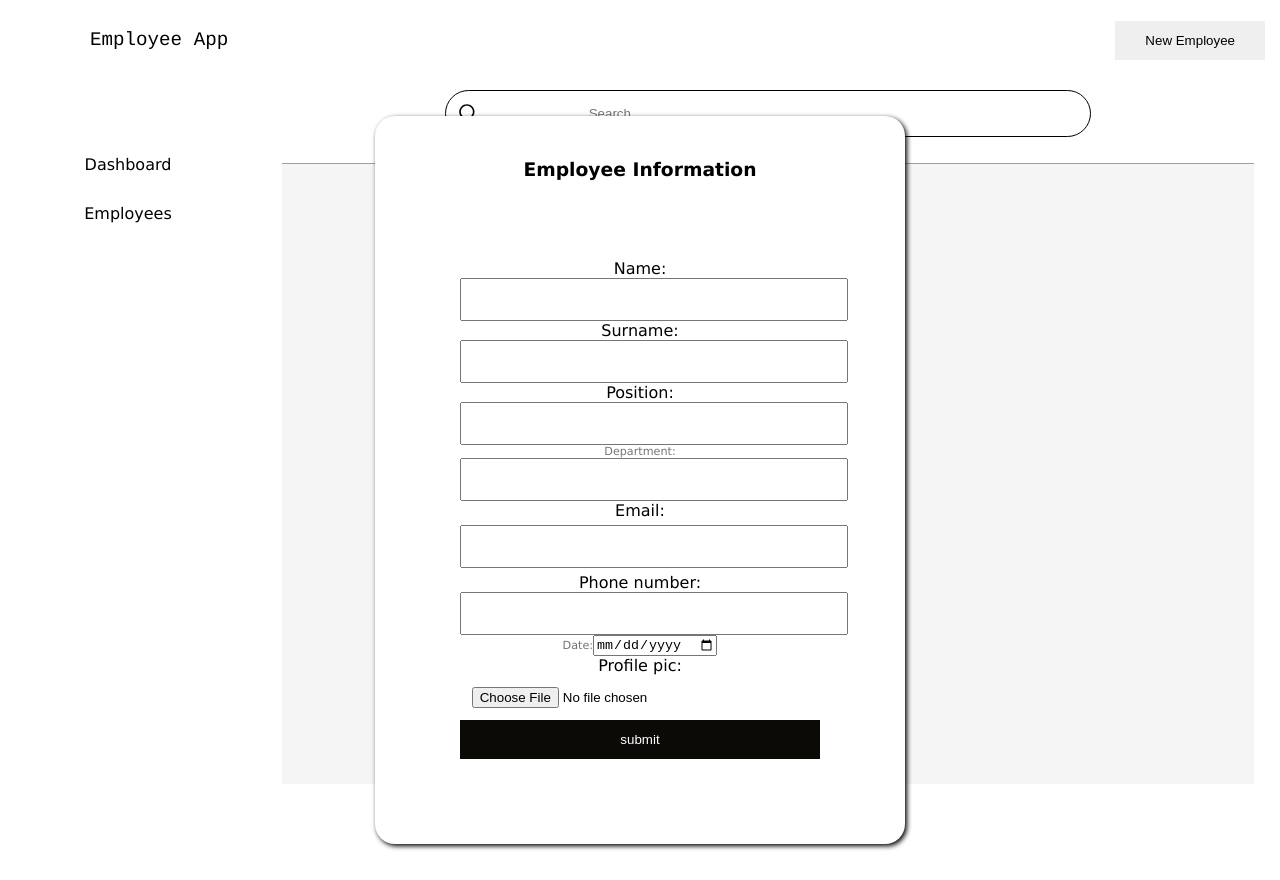
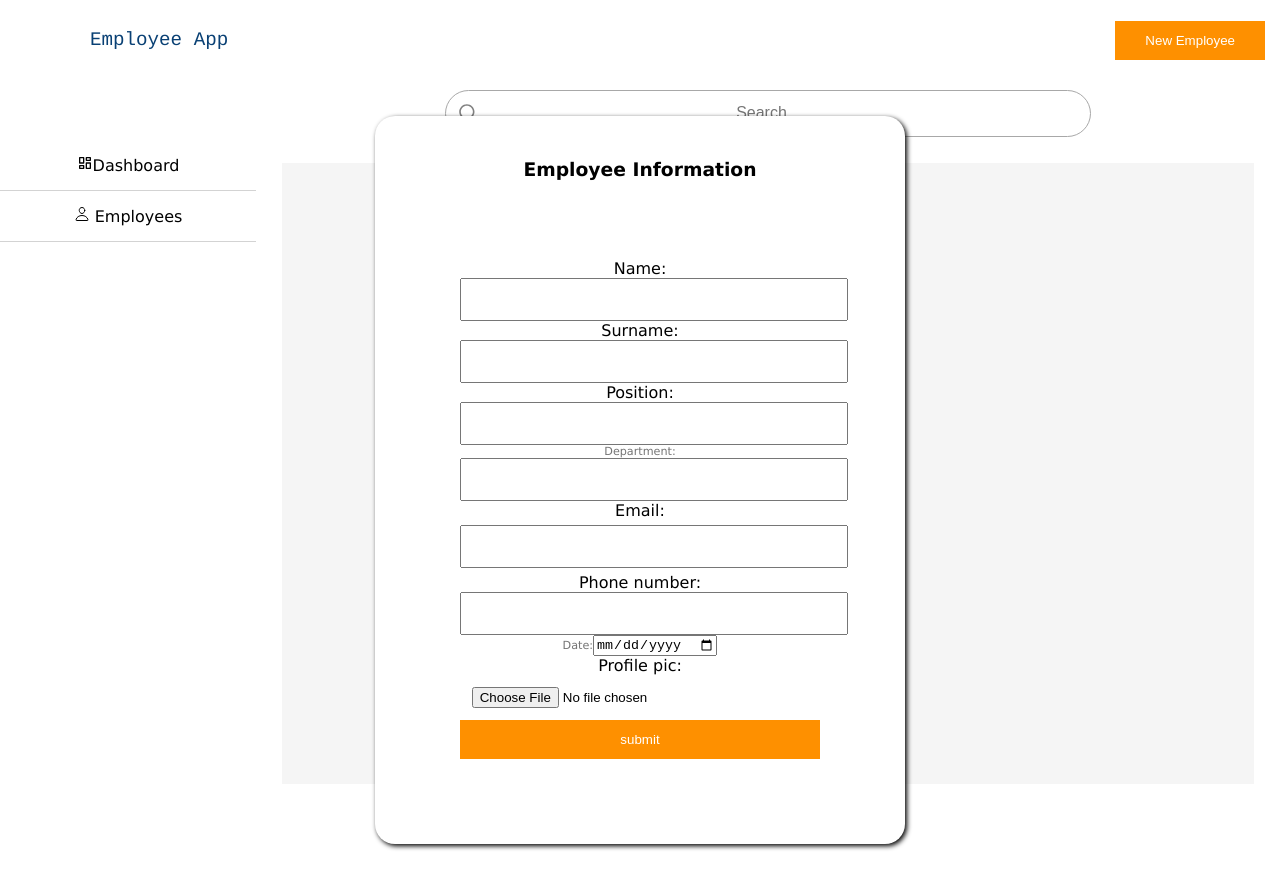
Before and after one commit to Lspacedev/employee-app, a React (Create React App) app: page / in a window 1280 px wide. Both pictures are taken after a click on the button "New Employee". Built offline with nearby package versions, Linux system fonts and the light colour scheme.

Commit message:
updated styles

```diff
--- a/src/App.css
+++ b/src/App.css
@@ -59,6 +59,11 @@ body,
   margin: 15px;
   box-sizing: border-box;
   border: none;
+  background-color: #fe9000;
+  color: white;
+}
+.Add-div button:hover {
+  background-color: #094074;
 }
 
 .logo {
@@ -66,15 +71,18 @@ body,
   font-size: 1.2rem;
 
   font-family: "Courier", Courier, monospace;
+  color: #094074;
 }
 
 .Sidebar {
   grid-column: 1/2;
   grid-row: 2/11;
   padding: 60px 0px;
+  text-align: center;
 }
 .Sidebar div {
   padding: 15px 0px;
+  border-bottom: 1px solid lightgrey;
 }
 
 .Display {
@@ -93,7 +101,7 @@ body,
 .search-div {
   margin: 10px 0px;
   width: 60%;
-  border: 1px solid black;
+  border: 1px solid rgb(168, 168, 168);
   border-radius: 40px;
   position: relative;
   padding: 10px 15px;
@@ -111,7 +119,13 @@ body,
 .search-div input[type="search"]:focus {
   outline: none;
 }
-
+.search-div input[type="search"]::placeholder {
+  font-size: 1rem;
+  text-align: center;
+}
+#search-icon {
+  color: gray;
+}
 .Form {
   position: absolute;
   z-index: 1;
@@ -147,7 +161,7 @@ input[type="file"] {
 
 input[type="submit"] {
   width: 100%;
-  background-color: #0b0a07;
+  background-color: #fe9000;
   color: white;
   padding: 12px 20px;
   border: none;
@@ -155,8 +169,8 @@ input[type="submit"] {
 }
 
 .form-div input[type="submit"]:hover {
-  background-color: #fe9000;
-  color: #0b0a07;
+  background-color: #094074;
+  color: white;
 }
 
 .employees-display {
@@ -168,7 +182,6 @@ input[type="submit"] {
   padding: 25px;
 
   background-color: whitesmoke;
-  border-top: 1px solid rgb(160, 160, 160);
 }
 
 .employees-display li {
@@ -264,6 +277,7 @@ input[type="email"] {
   display: flex;
   padding: 0px;
   gap: 100px;
+  color: #094074;
 }
 
 .update {
@@ -277,7 +291,13 @@ input[type="email"] {
   border: none;
   background-color: white;
 }
+.update:hover {
+  color: #fe9000;
+}
 
+.delete:hover {
+  color: #fe9000;
+}
 #email {
   padding: 12px;
 }
--- a/src/components/sidebar.js
+++ b/src/components/sidebar.js
@@ -1,8 +1,16 @@
+import { IoPersonOutline } from "react-icons/io5";
+import { RiDashboardLine } from "react-icons/ri";
+
 function Sidebar() {
   return (
     <div className="Sidebar">
-      <div>Dashboard</div>
-      <div>Employees</div>
+      <div>
+        <RiDashboardLine />
+        Dashboard
+      </div>
+      <div>
+        <IoPersonOutline /> Employees
+      </div>
     </div>
   );
 }
```
